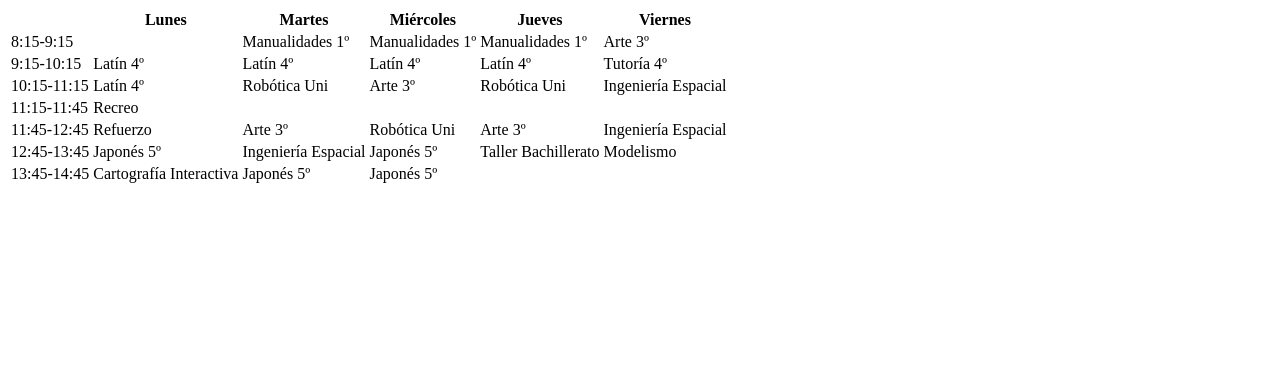
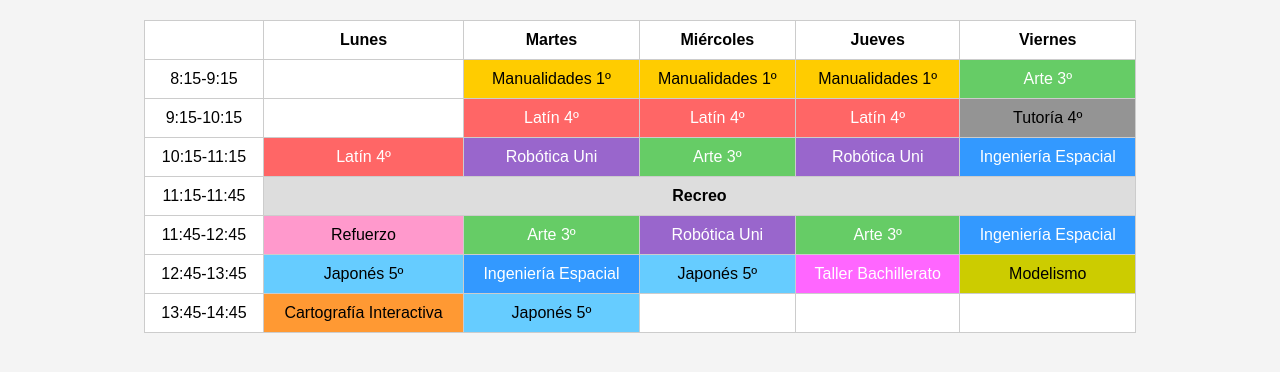
Before and after one commit to GurreraJose/m8-SMX-Gurrera, a plain HTML site: page teoria/tabla 2/index.html in a window 1280 px wide. Drawn offline with Linux system fonts and the light colour scheme.

Commit message:
asdasddasfas

```diff
--- a/teoria/tabla 2/index.html
+++ b/teoria/tabla 2/index.html
@@ -29,7 +29,7 @@
             </tr>
             <tr>
                 <td>9:15-10:15</td>
-                <td class="latin">Latín 4º</td>
+                <td></td>
                 <td class="latin">Latín 4º</td>
                 <td class="latin">Latín 4º</td>
                 <td class="latin">Latín 4º</td>
@@ -67,7 +67,7 @@
                 <td>13:45-14:45</td>
                 <td class="cartografia">Cartografía Interactiva</td>
                 <td class="japones">Japonés 5º</td>
-                <td class="japones">Japonés 5º</td>
+                <td></td>
                 <td></td>
                 <td></td>
             </tr>
--- a/teoria/tabla 2/styles.css
+++ b/teoria/tabla 2/styles.css
@@ -0,0 +1,77 @@
+body {
+    font-family: Arial, sans-serif;
+    background-color: #f4f4f4;
+    text-align: center;
+    margin: 20px;
+}
+
+table {
+    width: 80%;
+    margin: auto;
+    border-collapse: collapse;
+    background-color: white;
+}
+
+th, td {
+    border: 1px solid #ccc;
+    padding: 10px;
+    text-align: center;
+}
+
+th {
+    background-color: #ffffff;
+    color: rgb(0, 0, 0);
+}
+
+.recreo {
+    background-color: #ddd;
+    font-weight: bold;
+}
+
+.manualidades {
+    background-color: #ffcc00;
+}
+
+.latin {
+    background-color: #ff6666;
+    color: white;
+}
+
+.arte {
+    background-color: #66cc66;
+    color: white;
+}
+
+.robotica {
+    background-color: #9966cc;
+    color: white;
+}
+
+.ingenieria {
+    background-color: #3399ff;
+    color: white;
+}
+
+.refuerzo {
+    background-color: #ff99cc;
+}
+
+.japones {
+    background-color: #66ccff;
+}
+
+.taller {
+    background-color: #ff66ff;
+    color: white;
+}
+
+.modelismo {
+    background-color: #cccc00;
+}
+
+.cartografia {
+    background-color: #ff9933;
+}
+.tutoria{
+    background-color: #949494;
+}
```
